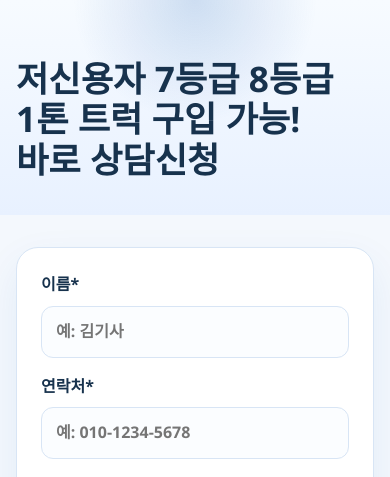
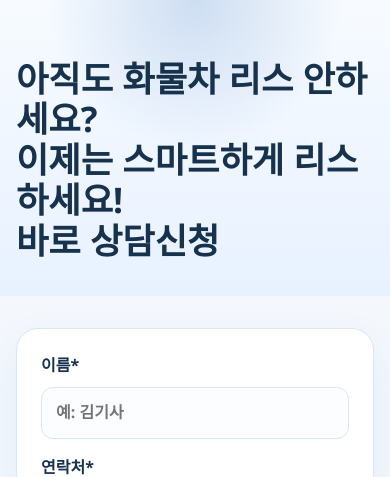
Before and after one commit to sujinchoo/Promotion_Truck_Platform, a Flask app: page /mobile in a window 390 px wide. Shown: the top 477 px of the page. Run offline with Flask 3, Linux system fonts and the light colour scheme.

Commit message:
Update title and heading in mobile.html

```diff
--- a/templates/mobile.html
+++ b/templates/mobile.html
@@ -1,9 +1,9 @@
 {% extends "base.html" %}
-{% block title %}차량 상담요청 | TruckLead{% endblock %}
+{% block title %}화물차 리스 차량 상담요청 | TruckLead{% endblock %}
 {% block content %}
 <section class="hero mobile-hero compact-hero mobile-landing-shell">
     <div class="container narrow-container">
-        <h1>저신용자 7등급 8등급 <br>1톤 트럭 구입 가능!<br>바로 상담신청</h1>
+        <h1>아직도 화물차 리스 안하세요? <br>이제는 스마트하게 리스 하세요!<br>바로 상담신청</h1>
     </div>
 </section>
 
```
